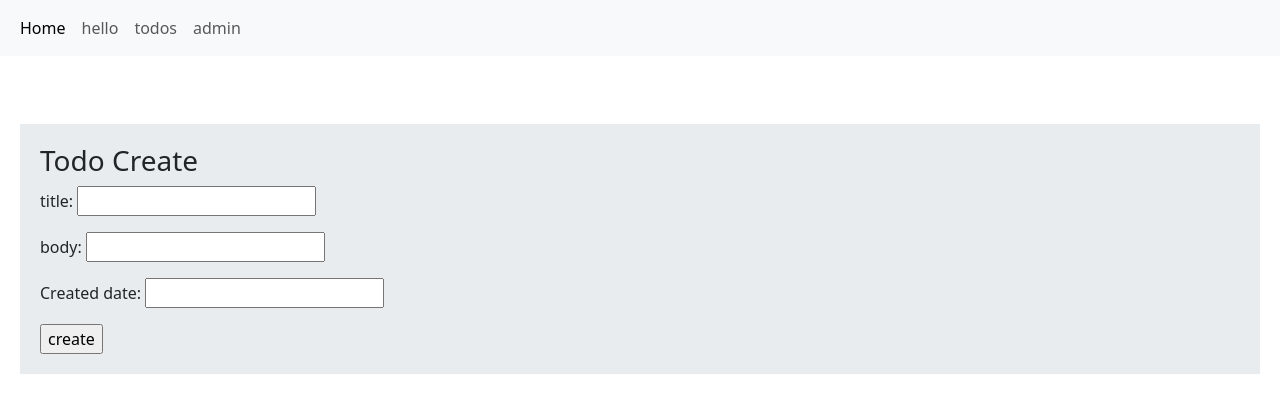
After one commit to bahmanpnn/django_mongard_intro, a Django app: page /todos/create in a window 1280 px wide. The commit adds this page. Shown: the top 413 px of the page. Run offline with Django 5.2, Linux system fonts and the light colour scheme.

Commit message:
16-added messages to project for deleting and creating todos and added creating view with simple form

```diff
--- /dev/null
+++ b/backend/home/forms.py
@@ -0,0 +1,6 @@
+from django import forms
+
+class TodoCreateForm(forms.Form):
+    title=forms.CharField(label='title',max_length=100)
+    body=forms.CharField(label="body")
+    created_date=forms.DateTimeField(required=False)
--- a/backend/home/urls.py
+++ b/backend/home/urls.py
@@ -7,6 +7,7 @@ urlpatterns = [
     path('hello/',views.hello,name='hello'),
     path('hello_user/',views.hello_user,name='hello-user'),
     path('todos/',views.todos,name='todo-page'),
+    path('todos/create',views.todos_create,name='todo-create'),
     path('todos/detail/<int:todo_id>',views.todos_detail,name='todo-detail-page'),
     path('todos/detail/delete/<int:todo_id>',views.todos_delete,name='todo-delete'),
 
--- a/backend/home/views.py
+++ b/backend/home/views.py
@@ -1,6 +1,8 @@
 from django.shortcuts import render,redirect
-from django.http import HttpResponse,HttpResponseRedirect
+from django.http import HttpResponse
 from .models import Todo
+from .forms import TodoCreateForm
+from django.contrib import messages
 
 
 
@@ -32,6 +34,24 @@ def todos_detail(request,todo_id):
     return render(request,"todo_detail.html",{'todo':todo})
 
 def todos_delete(request,todo_id):
-    todo=Todo.objects.get(id=todo_id)
-    todo.delete()
+    todo=Todo.objects.get(id=todo_id).delete()
+    messages.add_message(request,messages.WARNING ,'todo deleted succussfully !!')
+    # messages.error(request,'todo deleted succussfully!!')
+
     return redirect('todo-page')
+
+def todos_create(request):
+    if request.method == "POST":
+        todo_form=TodoCreateForm(request.POST)
+        if todo_form.is_valid():
+            cd=todo_form.cleaned_data
+            Todo.objects.create(title=cd['title'],body=cd['body'],created_date=cd['created_date'])
+            # messages.info/error/warning/debug(request,'Todo created successfully','success')
+            messages.add_message(request,messages.SUCCESS ,"Todo created successfully")
+            # messages.success(request,'Todo created successfully','success')
+
+            return redirect('todo-page')
+    else:
+        todo_form=TodoCreateForm()
+
+    return render(request,'todo_create.html',{'todo_form':todo_form})
--- a/backend/templates/navbar.html
+++ b/backend/templates/navbar.html
@@ -26,3 +26,15 @@
    </div>
  </div>
 </nav>
+<br>
+<br>
+{% if messages %}
+    {% for message in messages %}
+        {% comment %} <p class="alert alert-{{message.tags}}">
+            {{message}}
+        </p> {% endcomment %}
+        <div class="alert alert-{{message.tags}}" role="alert">
+            {{message}}
+        </div>
+    {% endfor %}
+{% endif %}
--- a/backend/templates/todo.html
+++ b/backend/templates/todo.html
@@ -3,6 +3,9 @@
 {% block title %}todo{% endblock title %}
 
 {% block content %}
+    <a class="btn btn-info" href="{% url "todo-create" %}">todo create</a>
+    <br>
+    <br>
     <div class="card">
     {% if todos %}
         {% for todo in todos %}
--- /dev/null
+++ b/backend/templates/todo_create.html
@@ -0,0 +1,15 @@
+{% extends "base.html" %}
+
+{% block title %}create todo{% endblock title %}
+{% block content %}
+    <h3>Todo Create</h3>
+
+    <form action="" method="post" novalidate >
+
+        {% csrf_token %}
+        {{todo_form.as_p}}
+        <input type="submit" value="create">
+
+    </form>
+
+{% endblock content  %}
--- a/backend/templates/todo_detail.html
+++ b/backend/templates/todo_detail.html
@@ -13,4 +13,5 @@
     <h6>{{todo.created_date}}</h6>
     <hr>
     <p>{{todo.body}}</p>
+
 {% endblock content %}
```
